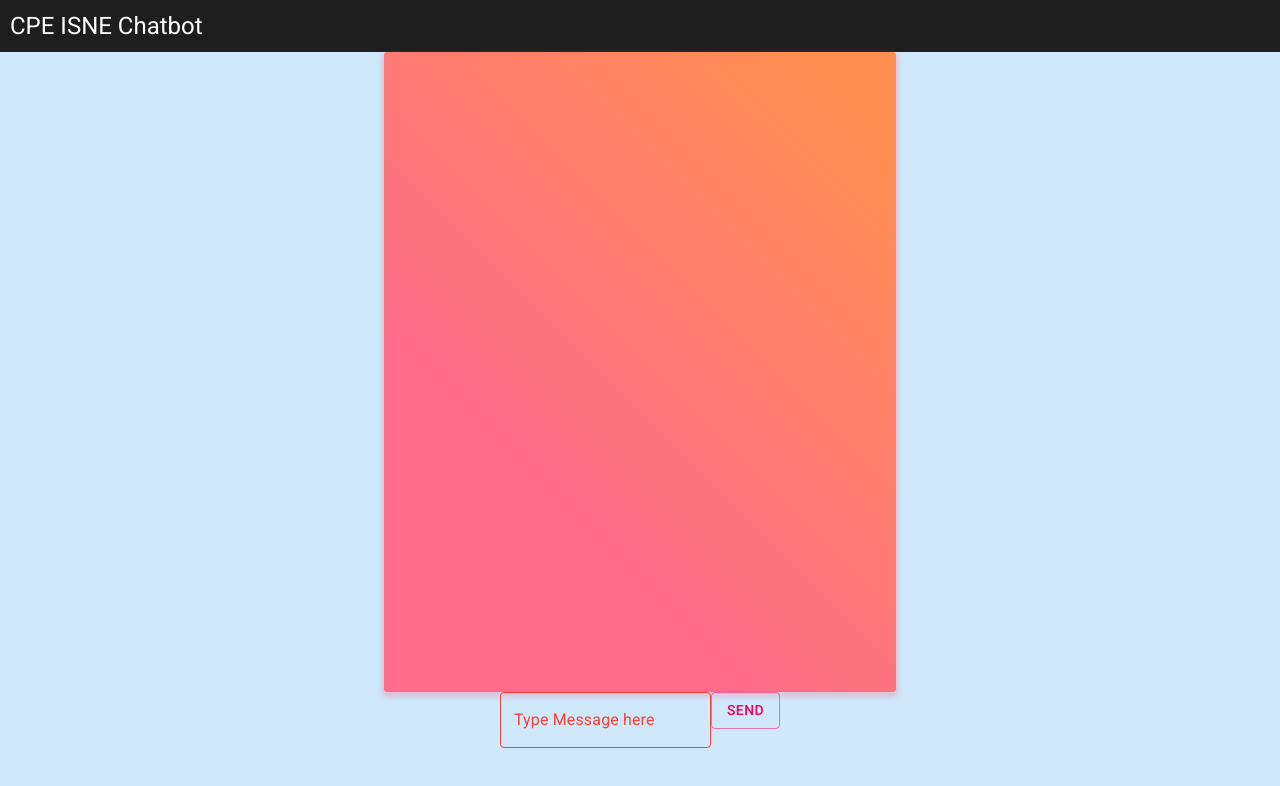
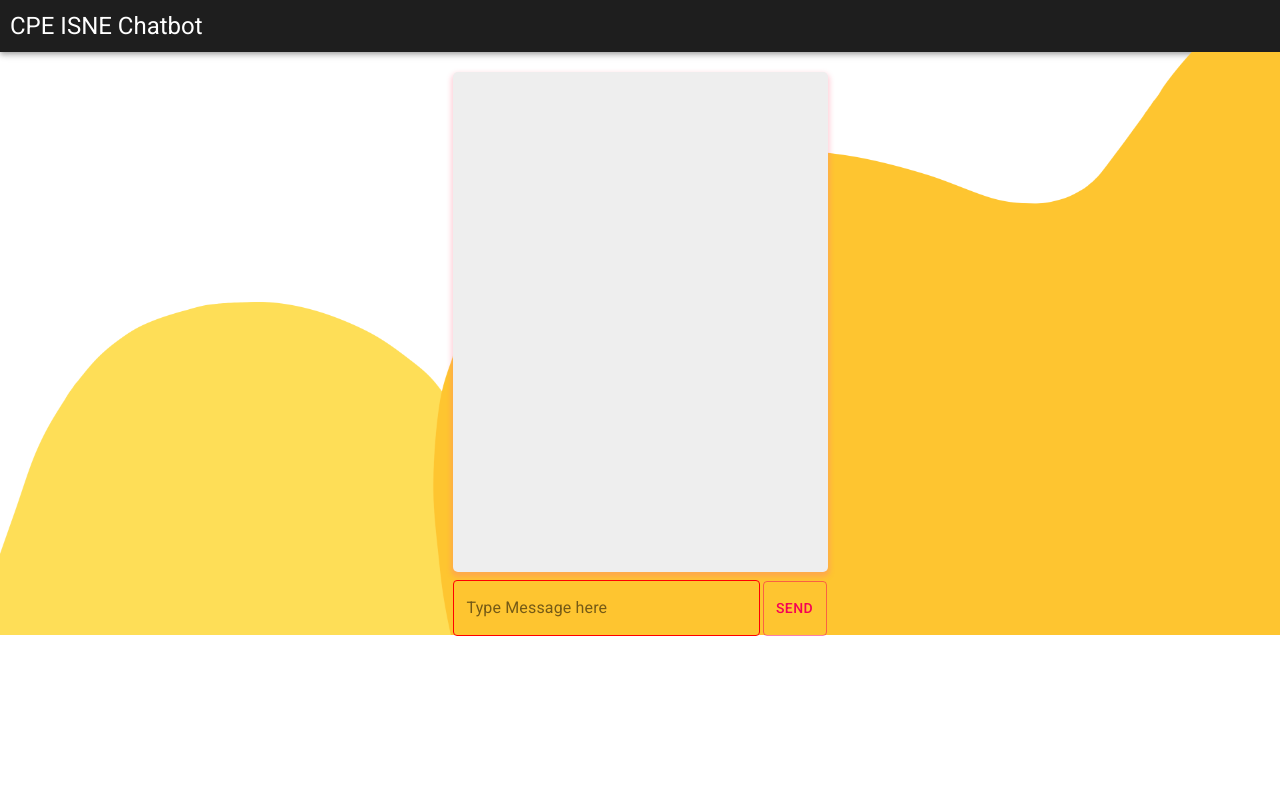
Before and after one commit to FkySaharat/CpeIsneChatbot, a React (Create React App) app: page / in a window 1280 px wide. Shown: the top 786 px of the page. Built offline with nearby package versions, Linux system fonts and the light colour scheme.

Commit message:
add-bg,create-newchatbotUI

```diff
--- a/public/index.html
+++ b/public/index.html
@@ -31,7 +31,10 @@
        margin: 0;
        height: 100%;
      }
+
+
    </style>
+
   </head>
   <body>
     <noscript>You need to enable JavaScript to run this app.</noscript>
--- a/src/components/Navbar.jsx
+++ b/src/components/Navbar.jsx
@@ -1,5 +1,4 @@
-import React, { Component } from 'react';
-import chatlogo from "../chatlogo.png"
+import React from 'react';
 import AppBar from '@material-ui/core/AppBar';
 import Typography from '@material-ui/core/Typography';
 import { makeStyles } from '@material-ui/core/styles';
--- a/src/components/chatbot.jsx
+++ b/src/components/chatbot.jsx
@@ -2,30 +2,58 @@
 import React, {Component } from "react";
 import Listmessages from './messages';
 import Api from '../api.json';
-
-import * as Scroll from 'react-scroll';
+import bg from '../bgChatbot.png';
 import { Link, Element , Events, animateScroll as scroll, scrollSpy, scroller } from 'react-scroll'
 
-import {TextField, Button,Grid} from "@material-ui/core";
+import {TextField, Button,Grid, Box} from "@material-ui/core";
 import { styled } from '@material-ui/core/styles';
 
-const Messagesbox = styled(Grid)({
 
-  background: 'linear-gradient(45deg, #FE6B8B 30%, #FF8E53 90%)',
+const ShowMessagesbox = styled(Grid)({
+  background: '#eeeeee',
   border: 0,
-  borderRadius: 3,
+  borderRadius: 5,
   boxShadow: '0 3px 5px 2px rgba(255, 105, 135, .3)',
   color: 'white',
-  height: '80%',
-  width:'40%',
-  padding: '0 30px',
+  height: '75vh',
+  width:'375px',
+  maxHeight:'500px',
+  padding: '15px 20px',
+  marginTop:'20px',
 });
+const InputMessagesbox = styled(Box)({
+  minWidth:'375px',
+});
+
+const CssTextField = styled(TextField)({
+
+    '& label.Mui-focused': {
+      color: 'blue',
+    },
+    '& .MuiInput-underline:after': {
+      borderBottomColor: 'blue',
+    },
+    '& .MuiOutlinedInput-root': {
+      '& fieldset': {
+        borderColor: 'red',
+      },
+      '&:hover fieldset': {
+        borderColor: 'blue',
+      },
+      '&.Mui-focused fieldset': {
+        borderColor: 'blue',
+      },
+    },
+
+
+});
+
 
 class Chatbot extends Component {
     state={
       count:0,
       messagebuffer:[{mode:'',time:0,type:'message',payload:''}],
-
+      InputMessage:''
     };
 
     constructor() {
@@ -35,6 +63,11 @@ class Chatbot extends Component {
         this.handlemessage=this.handlemessage.bind(this);
     }
 
+    handleChange = event => {
+      const {name, value} = event.currentTarget;
+      this.setState({[name]: value});
+    };
+
     //add new message to buffer
     handleaddmessage(event){
      this.state.messagebuffer.push(event[0]);
@@ -43,8 +76,8 @@ class Chatbot extends Component {
 
     //communicate to chatbot
     handlemessage(para){
-      this.refs.messages.value=' ';
-      if(para!==" "){
+      if(para!==" "&&para!==""){
+        this.setState({InputMessage: ''});
         var attr=[{mode:'client',time:0,type:'message',payload:para}];
         this.handleaddmessage(attr);
         this.scrollToWithContainer()
@@ -58,13 +91,13 @@ class Chatbot extends Component {
               return res.json();
         }).then((data)=>{
             var m =data.result.fulfillment.messages;
-            for(var i=0;i<m.length;i++){
+            for(let i=0;i<m.length;i++){
               if(m[i].speech){
                 attr=[{mode:'bot',time:0,type:'message',payload:m[i].speech}];
                 this.handleaddmessage(attr);
               }
             }
-            for(var i=0;i<m.length;i++){
+            for(let i=0;i<m.length;i++){
               if(m[i].imageUrl){
                 attr=[{mode:'bot',time:0,type:'image',payload:m[i].imageUrl}];
                 this.handleaddmessage(attr);
@@ -74,6 +107,7 @@ class Chatbot extends Component {
         }).catch((error) => console.log(error))
       }
     }
+
 
     //ScrollTothelastmessage
     scrollToWithContainer() {
@@ -94,7 +128,7 @@ class Chatbot extends Component {
       });
 
       goToContainer.then(() =>
-        scroller.scrollTo('test1', {
+        scroller.scrollTo('lastmessage', {
           duration: 100,
           delay: 0,
           smooth: 'easeInOutQuart',
@@ -105,35 +139,46 @@ class Chatbot extends Component {
     //Enter to send messages
     handleKeyPress = (event) => {
       if(event.key === 'Enter'){
-        this.handlemessage(this.refs.messages.value);
+        this.handlemessage(this.state.InputMessage);
       }
     }
 
 
     render() {
-
+      const Messages=this.state.InputMessage;
       return (
 
-        <Grid container style={{ backgroundColor: '#cfe8fc',height:'100vh',width:'100vw',position:"absolute"}} direction="column"  alignItems="center">
-            <Messagesbox item>
+
+        <Grid  container style={{position:"relative",height:'100%',width:'100%',minWidth:"375px",backgroundImage:`url(${bg})`,backgroundSize:"cover",backgroundPosition:"center center"}} direction="column"  alignItems="center">
+
+            <ShowMessagesbox item id="scroll-container" style={{overflowY:"scroll"}}>
+
                 {this.state.messagebuffer.map(m=>{
-                    if(m!==this.state.messagebuffer[this.state.messagebuffer.length-1]){
-                      return <Listmessages value={m} name="test1"  />
+                  if(m!==this.state.messagebuffer[this.state.messagebuffer.length-1]){
+
+                      return <div><Listmessages value={m}  /></div>
                     }
                     else{
-                      return <Listmessages value={m} />
+
+                      return <div name="lastmessage"><Listmessages value={m} /></div>
                     }
-                })}
-            </Messagesbox>
+                  })}
+            </ShowMessagesbox>
 
-            <Grid item>
-              <TextField error label="Type Message here"  variant="outlined" type="text"  placeholder="Type here" ref="messages" onKeyPress={this.handleKeyPress}/>
-              <Button  variant="outlined" color="secondary"  className="test1" to="test1" onClick={()=>this.handlemessage(this.refs.messages.value)}>
-                  Send
-              </Button>
-            </Grid>
+            <InputMessagesbox  mt={1} height={55}  display="flex" justifyContent="center">
+              <Box  component="div" width="100%">
+                <CssTextField  label="Type Message here" name="InputMessage" value={Messages}  type="text"  variant="outlined" placeholder="Type here"  onKeyPress={this.handleKeyPress} onChange={this.handleChange} style={{width:"100%"}}/>
+              </Box>
+
+              <Box  component="div" style={{marginLeft:'2px'}} >
+                <Button  variant="outlined" color="secondary"  onClick={()=>this.handlemessage(Messages)} style={{width:"50px",height:"100%",margin:"1px"}}>
+                    Send
+                </Button>
+              </Box>
+            </InputMessagesbox>
 
         </Grid>
+
 
       );
     }
--- a/src/components/messages.jsx
+++ b/src/components/messages.jsx
@@ -1,31 +1,41 @@
 import React, { Component } from 'react';
+import {Typography,Box,Grid} from '@material-ui/core';
+
+import { styled } from '@material-ui/core/styles';
+
+
+const Messagesbox = styled(Grid)({
+  background: 'linear-gradient(45deg, #FE6B8B 30%, #FF8E53 90%)',
+  border: 0,
+  borderRadius: 5,
+  boxShadow: '0 3px 5px 2px rgba(255, 105, 135, .3)',
+  color: 'white',
+  padding:'2px 5px'
+});
 
 
 function Renderimage(params) {
-    if(params.mode==="client"){
-        return(<div   ><img src={params.payload} style={{ height:150}}/></div>);
-    }
-    else{
-        return(<div ><img src={params.payload} style={{ height:150}}/></div>);
-    }
+
+        return(<Box p={1} component="div"  >
+                    <img src={params.payload} style={{ height:150}}/>
+               </Box>);
 
 }
 
 function Rendermessage(params) {
 
-    if(params.mode==="client") {
-        return(<div>{params.payload}</div>);
-    }
-    else{
-        return(<div>{params.payload}</div>);
+        return( <Box component="div">
+                    <Messagesbox>
+                        <Typography component="div" style={{wordBreak:"break-word" }}>
+                        {params.payload}
+                        </Typography>
+                    </Messagesbox>
 
-    }
+                </Box>
+        );
 }
 
 class Messagemode extends Component {
-    state = {
-
-    }
 
     render() {
 
@@ -36,15 +46,20 @@ class Messagemode extends Component {
         if(this.props.value.mode==='client'){
             return(
             <div>
-                <p>Me</p>
-                {image ? Renderimage(this.props.value):Rendermessage(this.props.value)}
+                <Typography component="div"><Box textAlign="right" fontWeight="fontWeightLight" color="#9e9e9e">Me</Box></Typography>
+                <Box  display="flex" justifyContent="flex-end"  >
+                        {image ? Renderimage(this.props.value):Rendermessage(this.props.value)}
+                </Box>
+
             </div>);
         }
         else{
             return(
-            <div>
-                <p>cpebot</p>
-                {image ? Renderimage(this.props.value):Rendermessage(this.props.value)}
+            <div >
+                <Typography component="div"><Box textAlign="left" fontWeight="fontWeightLight" color="#9e9e9e">Bot</Box></Typography>
+                <Box  display="flex" justifyContent="flex-start"  >
+                        {image ? Renderimage(this.props.value):Rendermessage(this.props.value)}
+                </Box>
             </div>);
         }
     }
@@ -58,16 +73,13 @@ class ListMessages extends Component {
 
         const content =this.state.value;
 
-        if(content.payload!==""){
-
-            return( <div><Messagemode value={content} /></div>  );
+        if(content.payload!=="" && content.payload!==" "){
+            return(<Messagemode value={content} />);
         }
         else{
+
             return(<div></div>);
         }
-
-
-
     }
 }
 
```
Also changed, not shown: src/bgChatbot.png (added).
